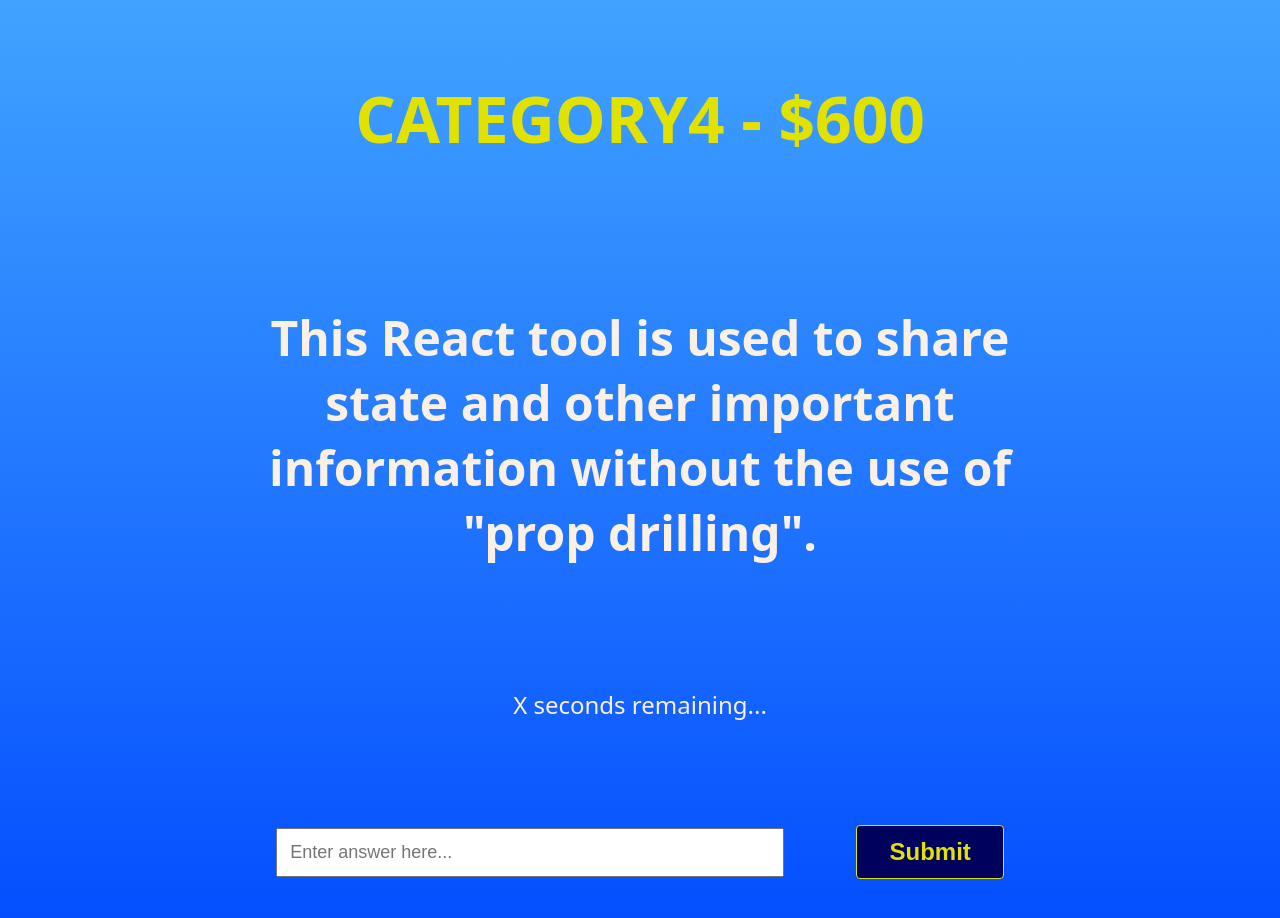
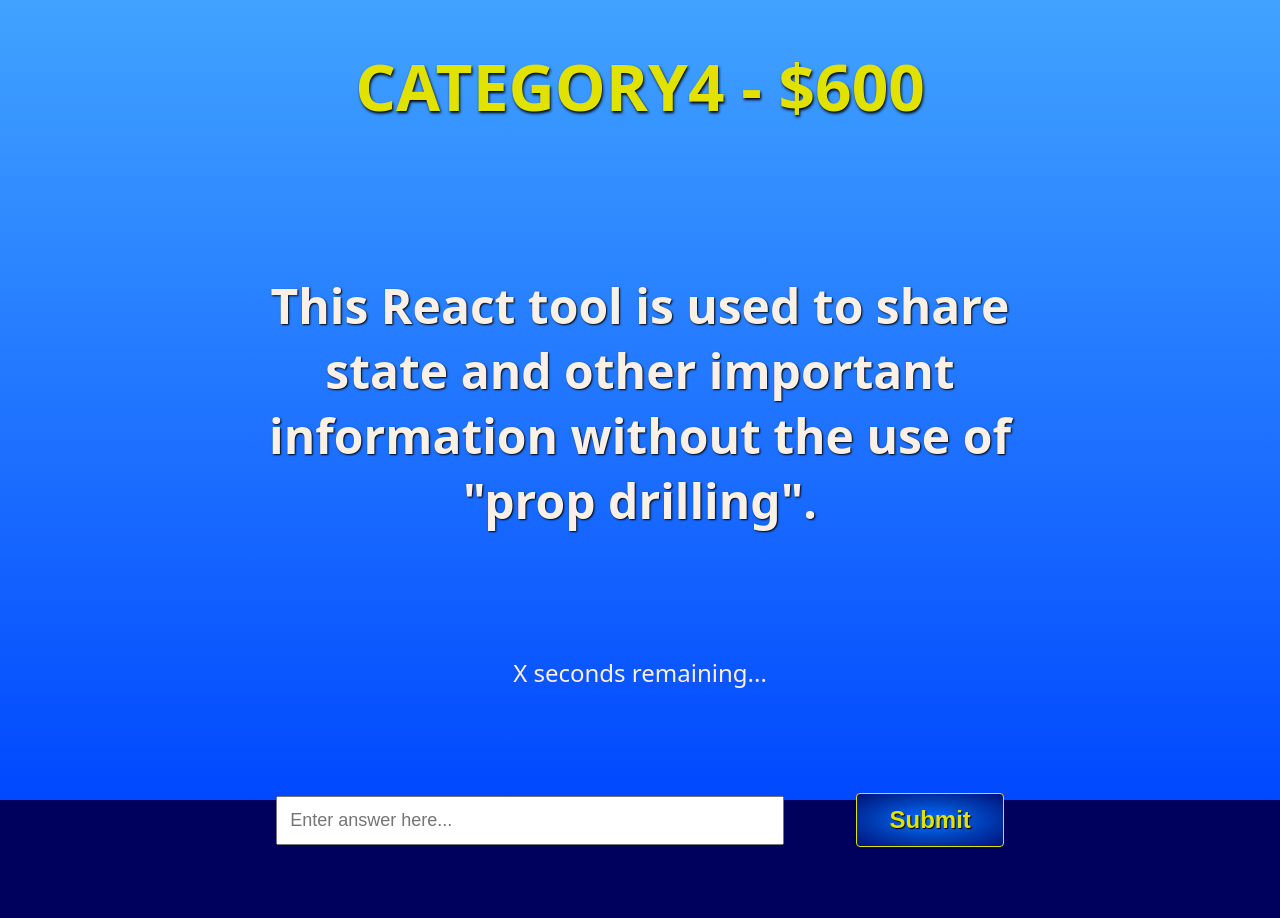
Before and after one commit to Ochoa-Projects/react-jeopardy, a Next.js app: page /gameboard/questions/1 in a window 1280 px wide. Shown: the top 918 px of the page. After the commit the page ends 867 px from the top, so only its background shows below. Built offline with nearby package versions, Linux system fonts and the light colour scheme.

Commit message:
fix layout issues and add text shadow to questions page

```diff
--- a/components/PageContainer/styles.module.css
+++ b/components/PageContainer/styles.module.css
@@ -2,6 +2,6 @@
   display: flex;
   flex-direction: column;
   align-items: center;
-  padding: 32px 0;
   min-width: 1003px;
+  height: 100vh;
 }
--- a/pages/gameboard/questions/[id]/styles.module.css
+++ b/pages/gameboard/questions/[id]/styles.module.css
@@ -1,6 +1,7 @@
 .questionHeading {
   font-size: 64px;
   color: var(--yellow);
+  text-shadow: 1px 2px 3px black;
 }
 
 .questionContainer {
@@ -11,6 +12,7 @@
 .questionContainer > h2 {
   font-size: 48px;
   text-align: center;
+  text-shadow: 1px 1px 2px black;
 }
 
 .timer {
@@ -39,9 +41,10 @@
   border: 1px solid var(--yellow);
   border-radius: 4px;
   color: var(--yellow);
-  background-color: var(--dark-blue);
+  background: var(--blue-radial-gradient);
   font-size: x-large;
   font-weight: 800;
   padding: 12px 32px;
   margin: 20px 0;
+  text-shadow: 1px 1px 1px black;
 }
--- a/pages/gameboard/styles.module.css
+++ b/pages/gameboard/styles.module.css
@@ -3,6 +3,7 @@
   justify-content: space-between;
   align-items: center;
   width: 1003px;
+  margin-top: 32px;
 }
 
 .topRow > h1 {
```
